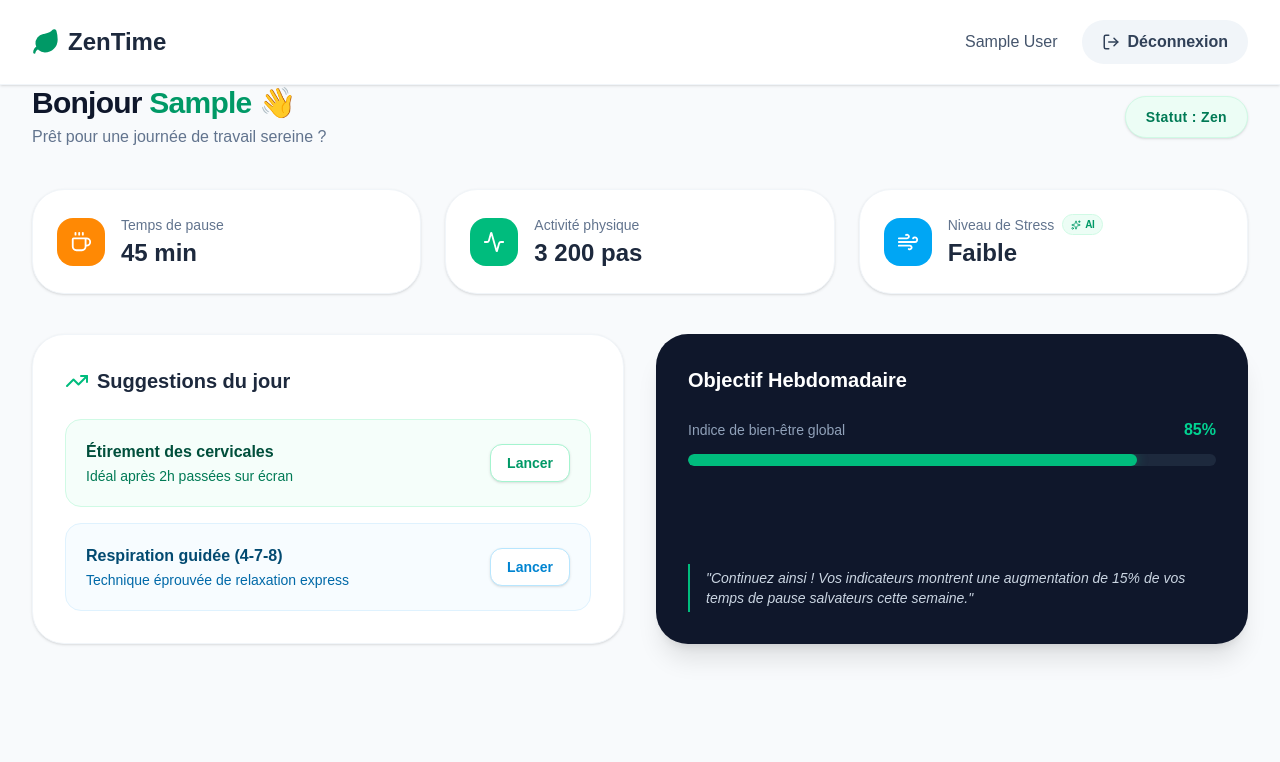
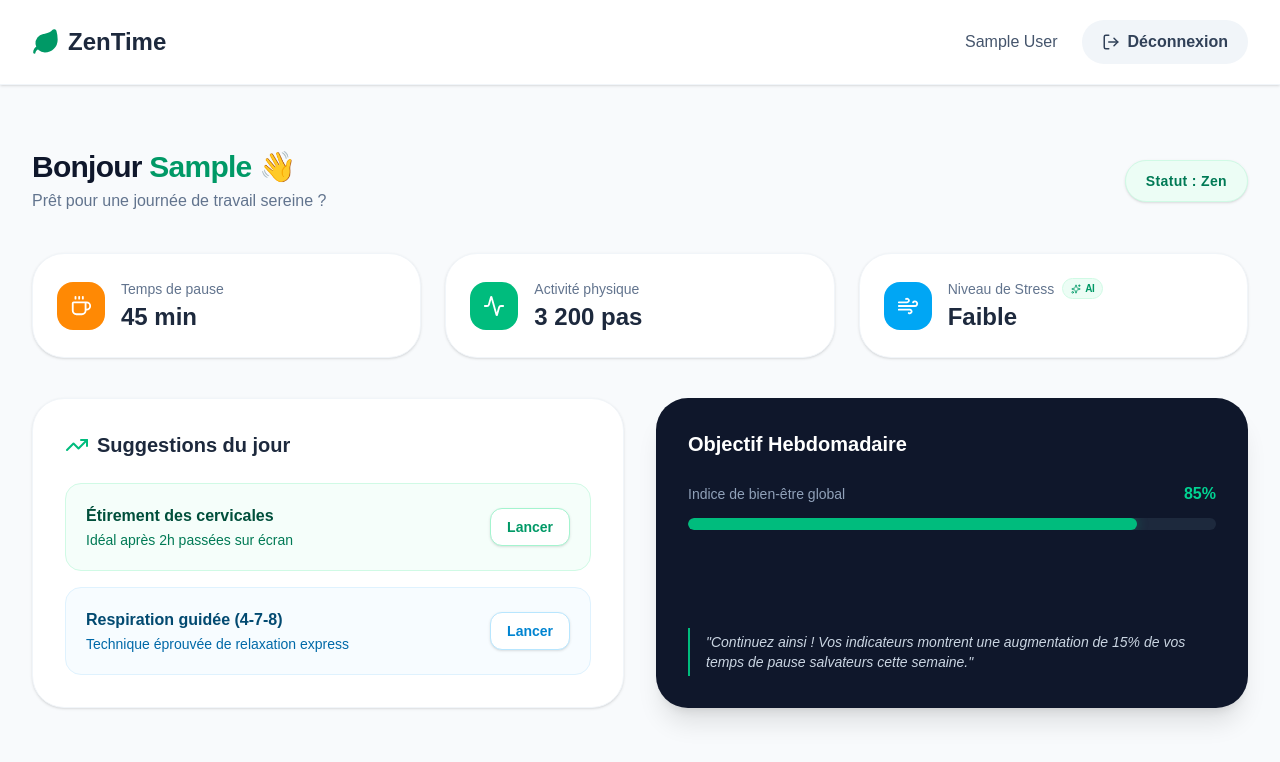
Before and after one commit to ZineddineBE/ZenTime, a Next.js app: page /dashboard in a window 1280 px wide. Shown: the top 762 px of the page. Built offline with nearby package versions, Linux system fonts and the light colour scheme; no server answers; sample sign-in values are in the browser's storage.

Commit message:
🐛 fix(prisma): correction du chemin d'import de PrismaClient

```diff
--- a/app/dashboard/page.tsx
+++ b/app/dashboard/page.tsx
@@ -52,7 +52,7 @@ export default async function DashboardPage() {
     <div className="min-h-screen bg-slate-50">
       <Navbar />
 
-      <main className="px-8 pb-16 max-w-7xl mx-auto">
+      <main className="px-8 pt-16 pb-24 max-w-7xl mx-auto">
         <div className="flex flex-col sm:flex-row sm:justify-between sm:items-center gap-4 mb-10">
           <div>
             <h1 className="text-3xl font-extrabold text-slate-900 tracking-tight">
--- a/prisma/db.ts
+++ b/prisma/db.ts
@@ -1,4 +1,4 @@
-import { PrismaClient } from "./client/client";
+import { PrismaClient } from "@prisma/client";
 import { PrismaMariaDb } from "@prisma/adapter-mariadb";
 
 const adapter = new PrismaMariaDb({
```
